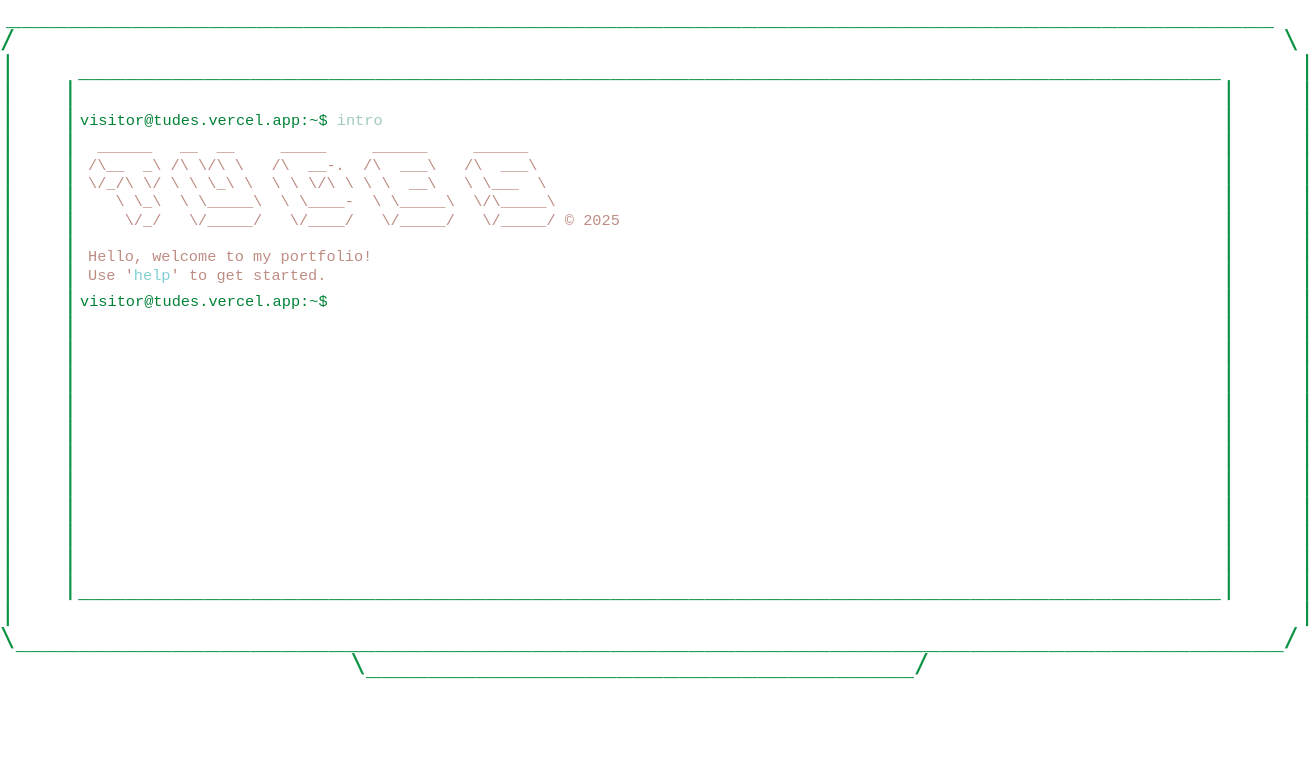
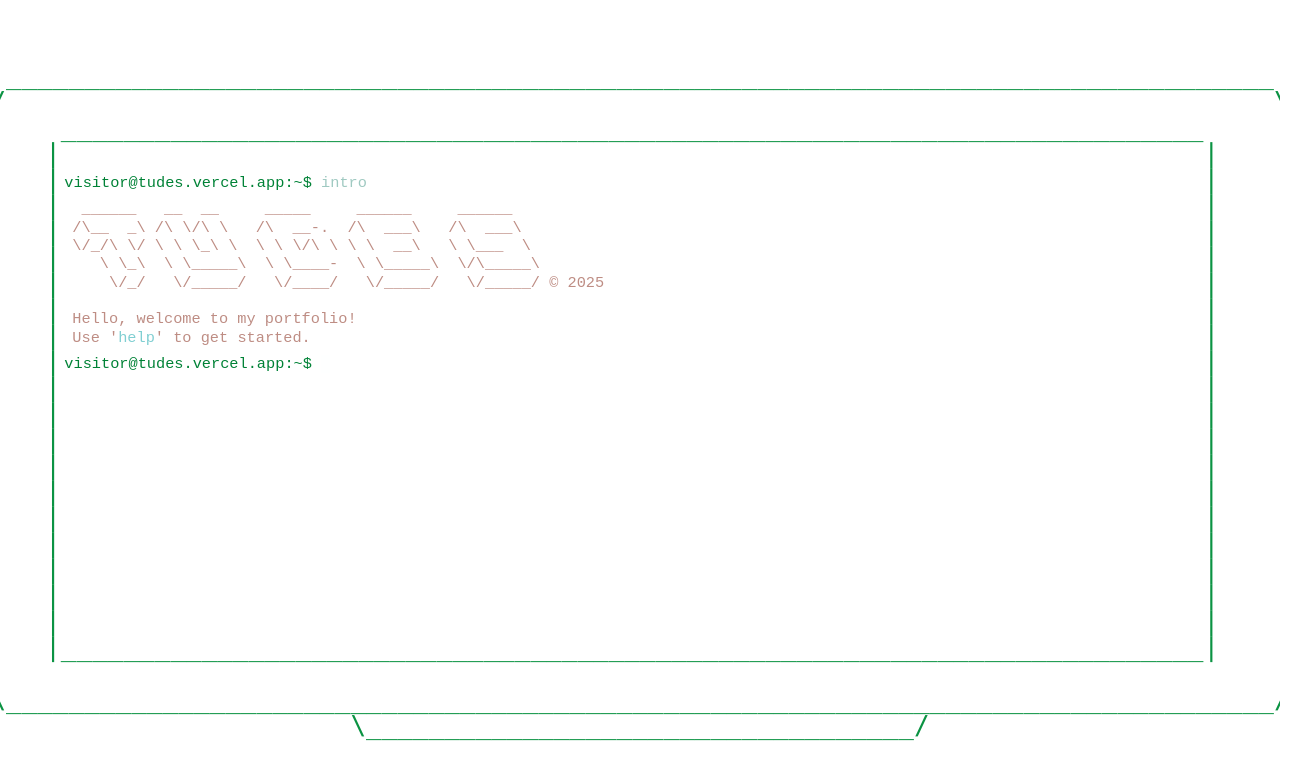
Before and after one commit to tudes00/portfolio, a Next.js app: page / in a window 1280 px wide. Shown: the top 780 px of the page, 1315 px wide, since content can reach past the window. Built offline with nearby package versions, Linux system fonts and the light colour scheme.

Commit message:
I give up...

```diff
--- a/src/components/asciiLayout.tsx
+++ b/src/components/asciiLayout.tsx
@@ -81,7 +81,7 @@ export default function AsciiLayout({ children }: AsciiLayoutProps) {
   return (
     <div
   className="ascii-wrapper"
-  /*style={{
+  style={{
     display: "flex",
     alignItems: "center",
     justifyContent: "center",
@@ -90,7 +90,7 @@ export default function AsciiLayout({ children }: AsciiLayoutProps) {
     padding: "0.5rem",
     overflow: "hidden",
     position: "relative",
-  }}*/
+  }}
 >
       <pre
         className="ascii-monitor text-center relative"
```
